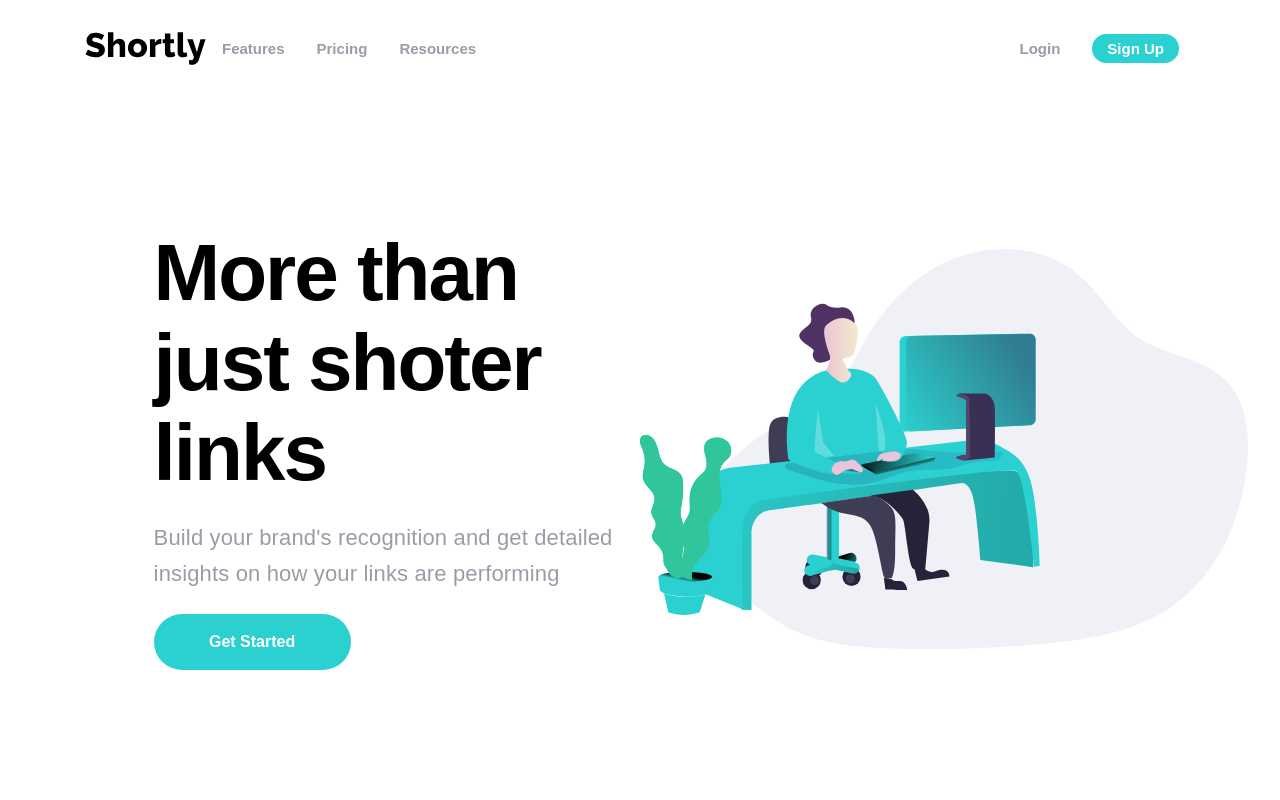
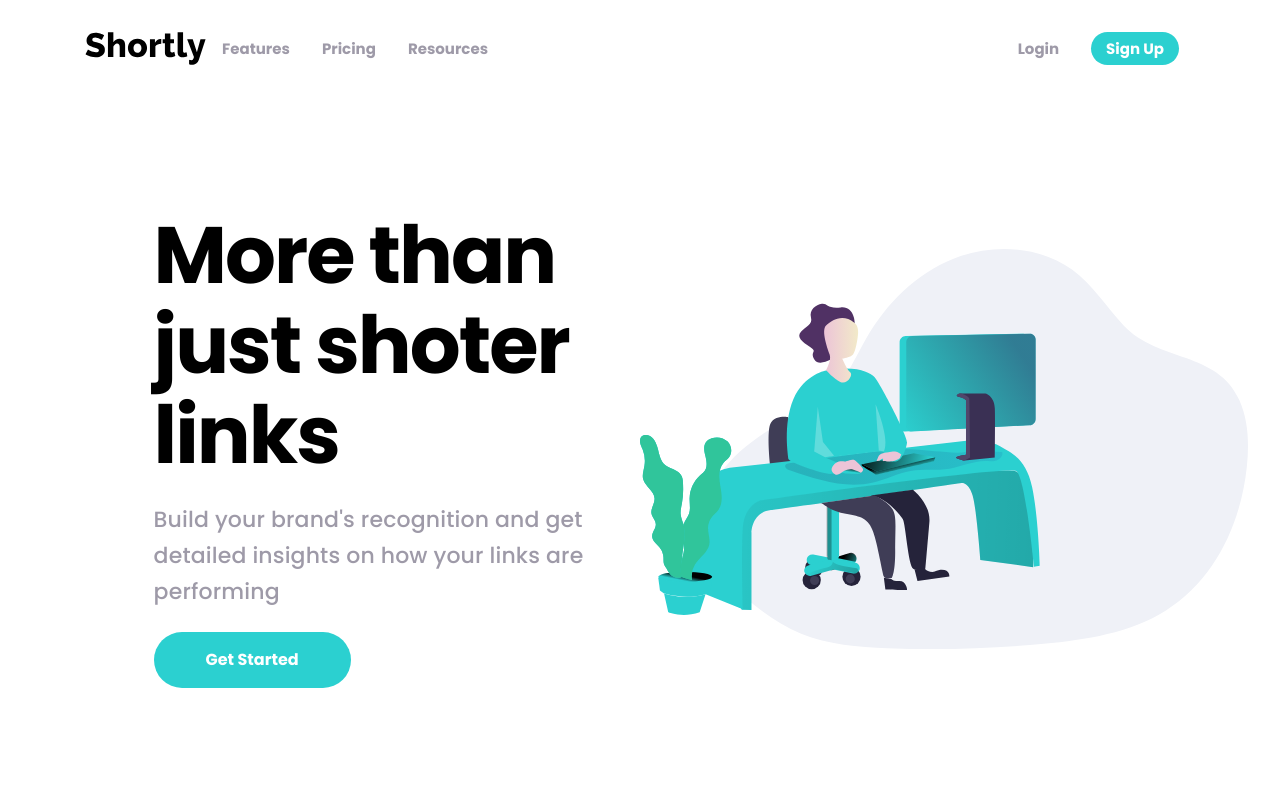
Before and after one commit to glopzel/shortly, a React (Vite) app: page / in a window 1280 px wide. Shown: the top 800 px of the page. Built offline with nearby package versions, Linux system fonts and the light colour scheme.

Commit message:
font added

```diff
--- a/index.html
+++ b/index.html
@@ -4,7 +4,10 @@
     <meta charset="UTF-8" />
     <link rel="icon" type="image/svg+xml" href="/vite.svg" />
     <meta name="viewport" content="width=device-width, initial-scale=1.0" />
-    <title>Vite + React</title>
+    <title>Shortly</title>
+    <link rel="preconnect" href="https://fonts.googleapis.com">
+    <link rel="preconnect" href="https://fonts.gstatic.com" crossorigin>
+    <link href="https://fonts.googleapis.com/css2?family=Poppins:wght@500;700&display=swap" rel="stylesheet">
   </head>
   <body>
     <div id="root"></div>
--- a/src/App.css
+++ b/src/App.css
@@ -58,6 +58,7 @@ h5 {
   letter-spacing: 0.12px;
   line-height: 32px;
   margin: 1em 0;
+  color: rgb(158, 154, 168);
 }
 
 .sub-heading {
@@ -378,7 +379,6 @@ footer .container {
   .hero-p {
     letter-spacing: 0.15px;
     line-height: 36px;
-    color: rgb(158, 154, 168);
   }
 
   .input-submit {
--- a/src/index.css
+++ b/src/index.css
@@ -13,7 +13,7 @@
   margin: 0;
   padding: 0;
   font: inherit;
-  font-family: "Rubik", sans-serif;
+  font-family: 'Poppins', sans-serif;
 }
 
 html {
```
